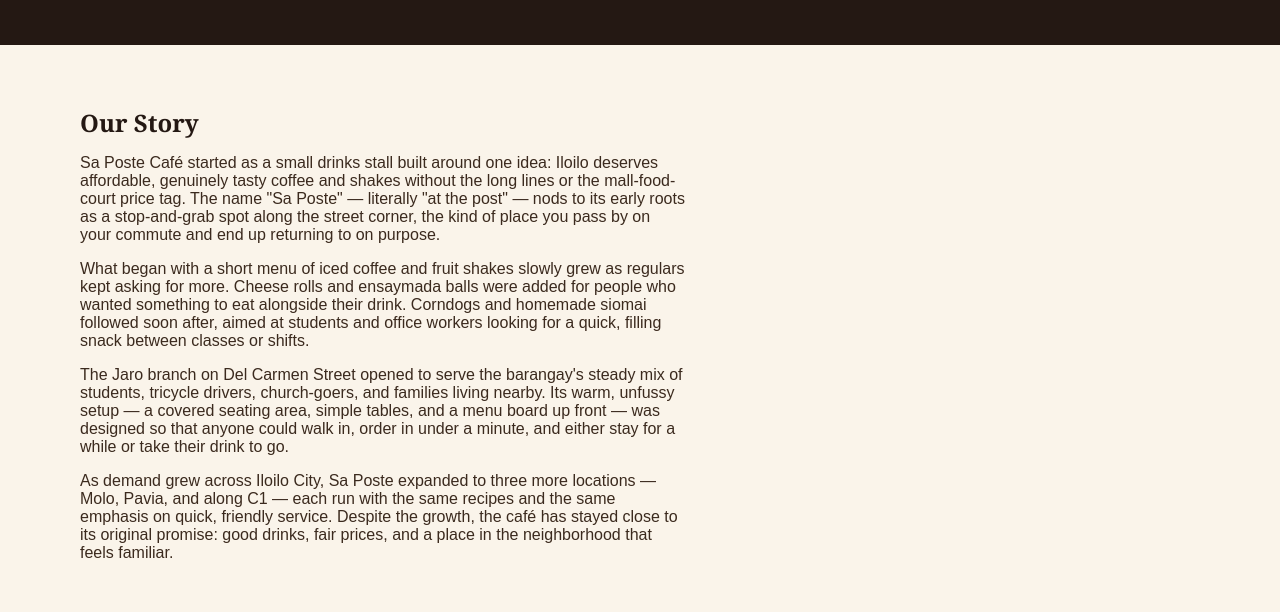
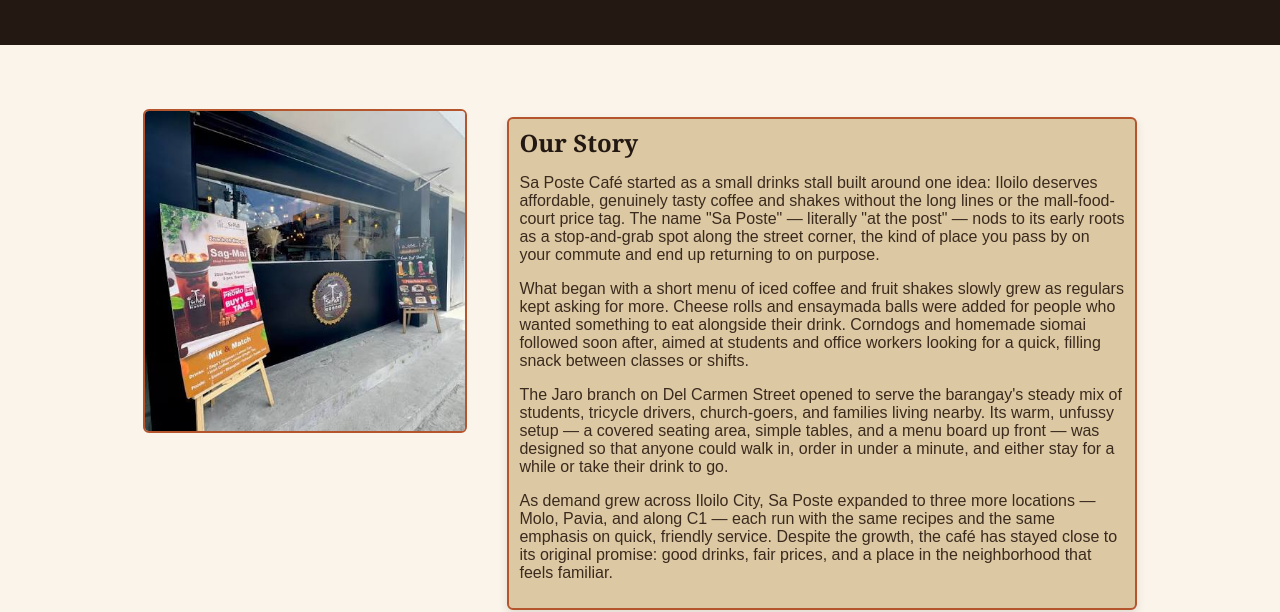
Before and after one commit to Mes-Folz/WebDec-Act5, a plain HTML site: page about.html in a window 1280 px wide. Shown: the part 194-806 px from the top of the page. Drawn offline with Linux system fonts and the light colour scheme.

Commit message:
Semi-finished About Page

```diff
--- a/CSS/style.css
+++ b/CSS/style.css
@@ -158,3 +158,31 @@ p {
 /*---You can edit naman sa taas if you think may i-change pero keep naming consistent para di malito*/
 
 /*-----------About Page----------*/
+.about-design1 {
+    justify-content: center;
+    align-items: center;
+    display: flex;
+    gap: 40px;
+}
+
+.about-design2 {
+    padding: 10px 10px;
+    background: var(--tan-line) ;
+    border-radius: var(--radius);
+    border: 2px solid var(--terracotta);
+    box-shadow: 0 4px 10px rgba(0, 0, 0, 0.1);
+}
+
+.about-design1 img {
+    width: 320px;
+    border-radius: var(--radius);
+    flex-shrink: 0;
+    border: 2px solid var(--terracotta);
+    margin-bottom: 185px;
+}
+
+.about-design p {
+    margin: 0 0 1.1em;
+}
+
+/*---------Contact Page------------*/
--- a/about.html
+++ b/about.html
@@ -35,12 +35,15 @@
             </section>
 
             <section class="section-dimensions">
-                <div class="wrap">
-                    <h2>Our Story</h2>
-                    <p>Sa Poste Café started as a small drinks stall built around one idea: Iloilo deserves affordable, genuinely tasty coffee and shakes without the long lines or the mall-food-court price tag. The name "Sa Poste" — literally "at the post" — nods to its early roots as a stop-and-grab spot along the street corner, the kind of place you pass by on your commute and end up returning to on purpose.</p>
-                    <p>What began with a short menu of iced coffee and fruit shakes slowly grew as regulars kept asking for more. Cheese rolls and ensaymada balls were added for people who wanted something to eat alongside their drink. Corndogs and homemade siomai followed soon after, aimed at students and office workers looking for a quick, filling snack between classes or shifts.</p>
-                    <p>The Jaro branch on Del Carmen Street opened to serve the barangay's steady mix of students, tricycle drivers, church-goers, and families living nearby. Its warm, unfussy setup — a covered seating area, simple tables, and a menu board up front — was designed so that anyone could walk in, order in under a minute, and either stay for a while or take their drink to go.</p>
-                    <p>As demand grew across Iloilo City, Sa Poste expanded to three more locations — Molo, Pavia, and along C1 — each run with the same recipes and the same emphasis on quick, friendly service. Despite the growth, the café has stayed close to its original promise: good drinks, fair prices, and a place in the neighborhood that feels familiar.</p>
+                <div class="wrap about-design1">
+                    <img src="./Images/SaPosteFrontPic.jpeg" alt="Story Pic">
+                    <div class="about-design2">
+                        <h2>Our Story</h2>
+                        <p>Sa Poste Café started as a small drinks stall built around one idea: Iloilo deserves affordable, genuinely tasty coffee and shakes without the long lines or the mall-food-court price tag. The name "Sa Poste" — literally "at the post" — nods to its early roots as a stop-and-grab spot along the street corner, the kind of place you pass by on your commute and end up returning to on purpose.</p>
+                        <p>What began with a short menu of iced coffee and fruit shakes slowly grew as regulars kept asking for more. Cheese rolls and ensaymada balls were added for people who wanted something to eat alongside their drink. Corndogs and homemade siomai followed soon after, aimed at students and office workers looking for a quick, filling snack between classes or shifts.</p>
+                        <p>The Jaro branch on Del Carmen Street opened to serve the barangay's steady mix of students, tricycle drivers, church-goers, and families living nearby. Its warm, unfussy setup — a covered seating area, simple tables, and a menu board up front — was designed so that anyone could walk in, order in under a minute, and either stay for a while or take their drink to go.</p>
+                        <p>As demand grew across Iloilo City, Sa Poste expanded to three more locations — Molo, Pavia, and along C1 — each run with the same recipes and the same emphasis on quick, friendly service. Despite the growth, the café has stayed close to its original promise: good drinks, fair prices, and a place in the neighborhood that feels familiar.</p>
+                    </div>
                 </div>
             </section>
         </main>
```
Also changed, not shown: Images/SaPosteFrontPic.jpeg (added), 1 other file.
